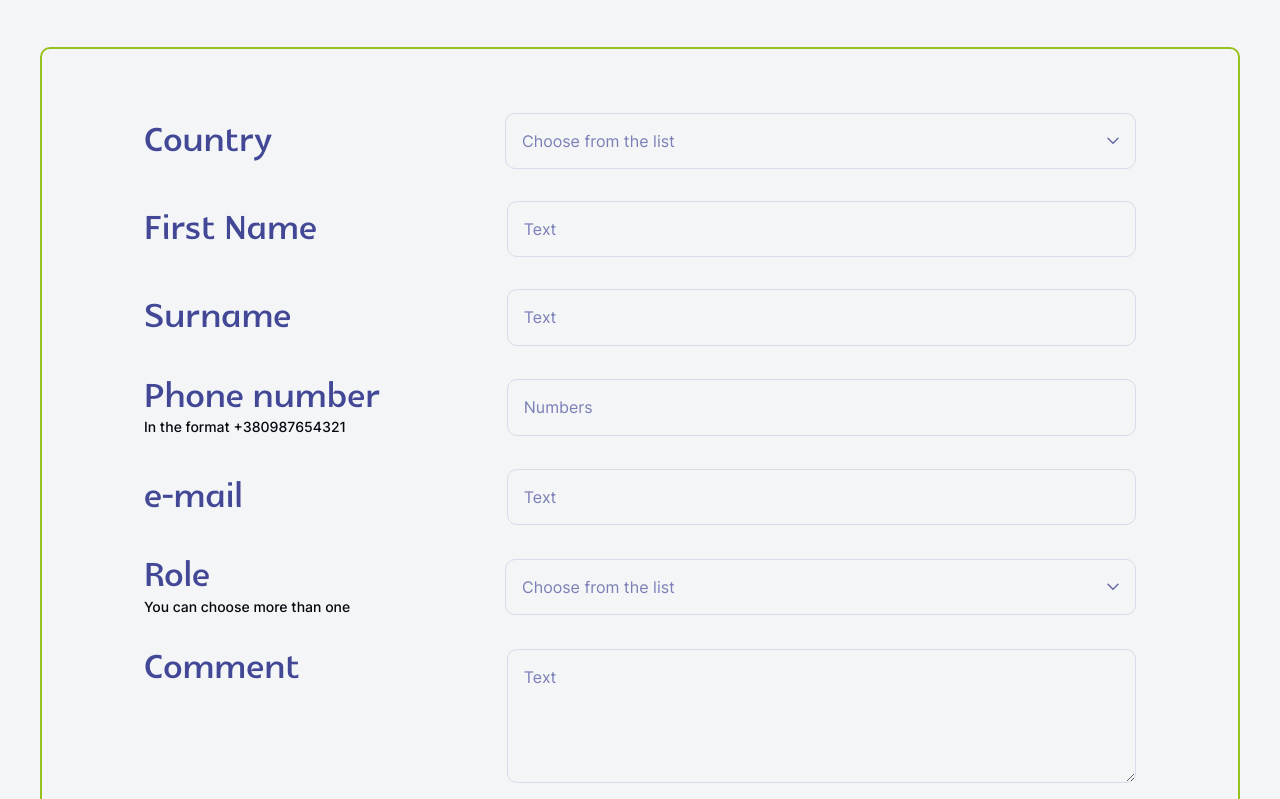
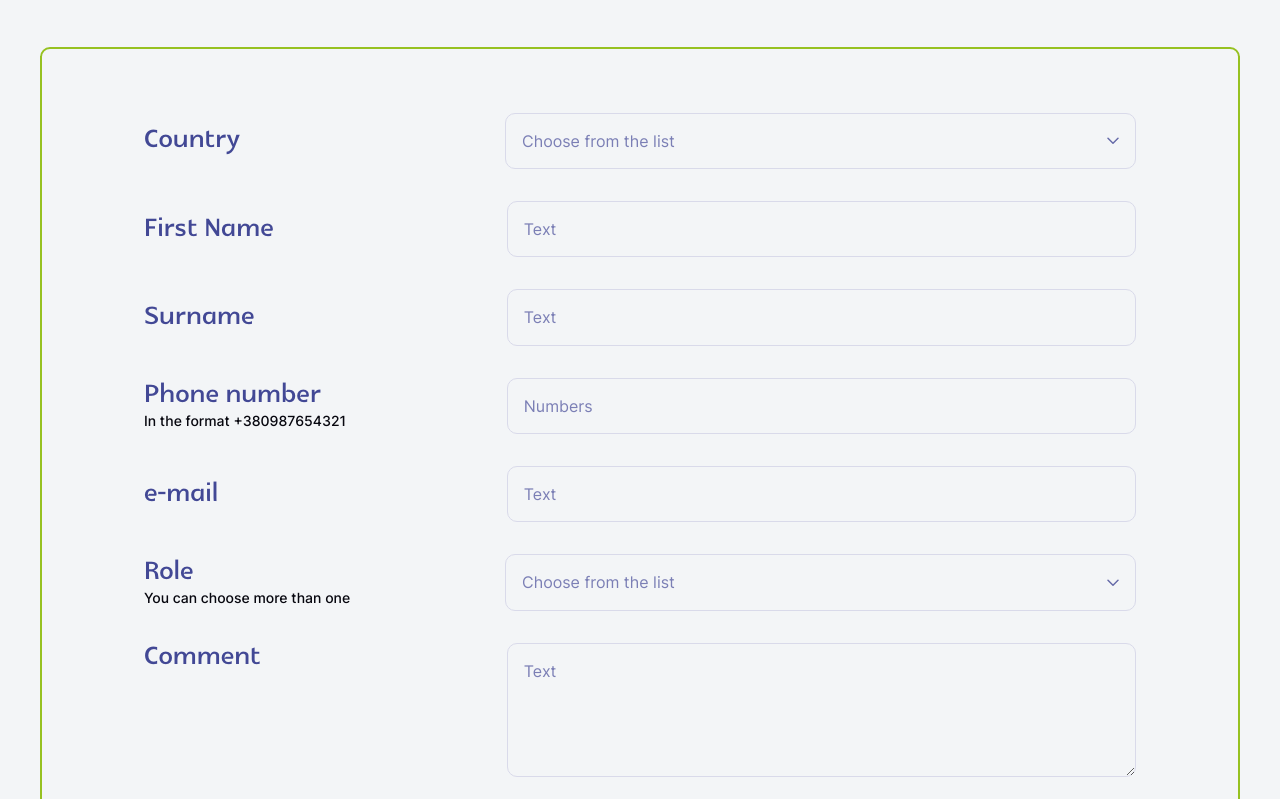
Before and after one commit to Guntyk/euro-dance-confederation-landing, a React (Create React App) app: page / in a window 1280 px wide. Shown: the part 3501-4300 px from the top of the page. Built offline with nearby package versions, Linux system fonts and the light colour scheme.

Commit message:
Form Adaptation

```diff
--- a/src/components/common/Input/Input.css
+++ b/src/components/common/Input/Input.css
@@ -10,7 +10,7 @@
 
 .label-name {
   font-family: "Glametrix";
-  font-size: 3em;
+  font-size: 2.25em;
   font-weight: 700;
 }
 
```
